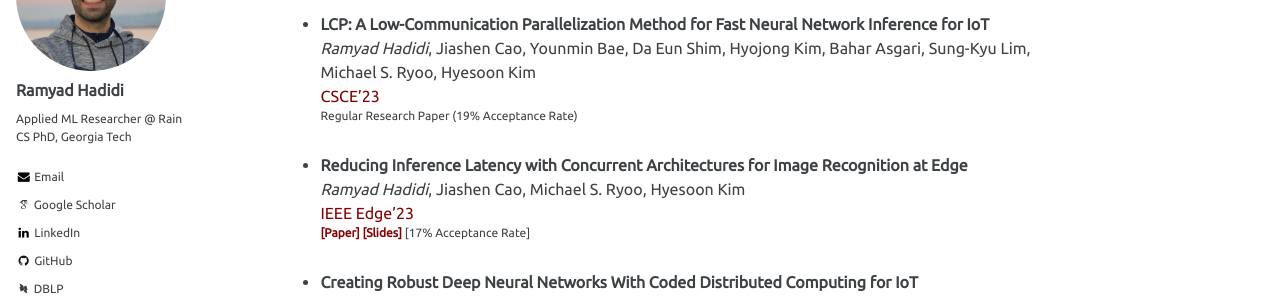
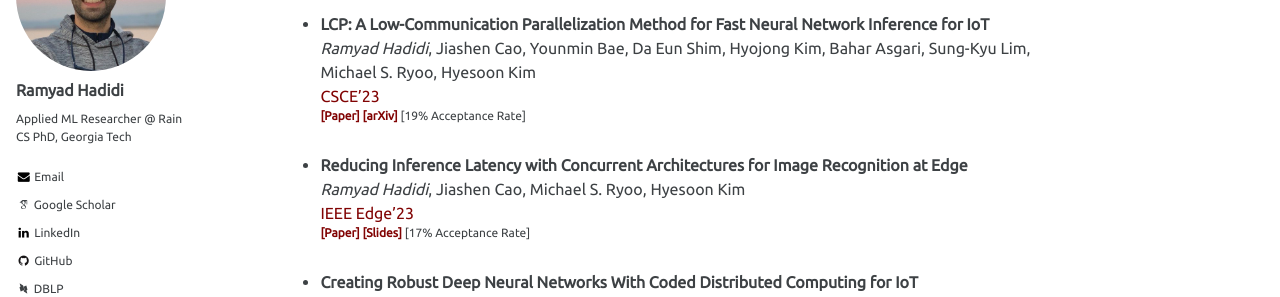
Before and after one commit to ramyadhadidi/ramyadhadidi.github.io, a Jekyll site: the page built from _pages/publications.md, in a window 1280 px wide and 900 px high. Shown: the part 184-481 px from the top of the window. Built offline with Jekyll 4.4.1, drawn with Linux system fonts in a browser that asks for light colours; some web fonts are replaced.

Commit message:
update LCP

```diff
--- a/_pages/publications.md
+++ b/_pages/publications.md
@@ -13,8 +13,9 @@ title: "Publications"
       _Ramyad Hadidi_, Jiashen Cao, Younmin Bae, Da Eun Shim, Hyojong Kim, Bahar Asgari, Sung-Kyu Lim, Michael S. Ryoo, Hyesoon Kim
       [CSCE'23](https://american-cse.org/csce2023/conferences-ICOMP)
       <sup>
-      Regular Research Paper (19% Acceptance Rate)
-      <!-- [__[arXiv]__](https://arxiv.org/abs/2003.06464) -->
+      [__[Paper]__](https://ramyadhadidi.github.io/files/hadidi_csce_icomp23_lcp.pdf)
+      [__[arXiv]__](https://arxiv.org/abs/2003.06464)
+      [19% Acceptance Rate]
       <sup>
 
   * __Reducing Inference Latency with Concurrent Architectures for Image Recognition at Edge__
```
Also changed, not shown: 1 other file.
